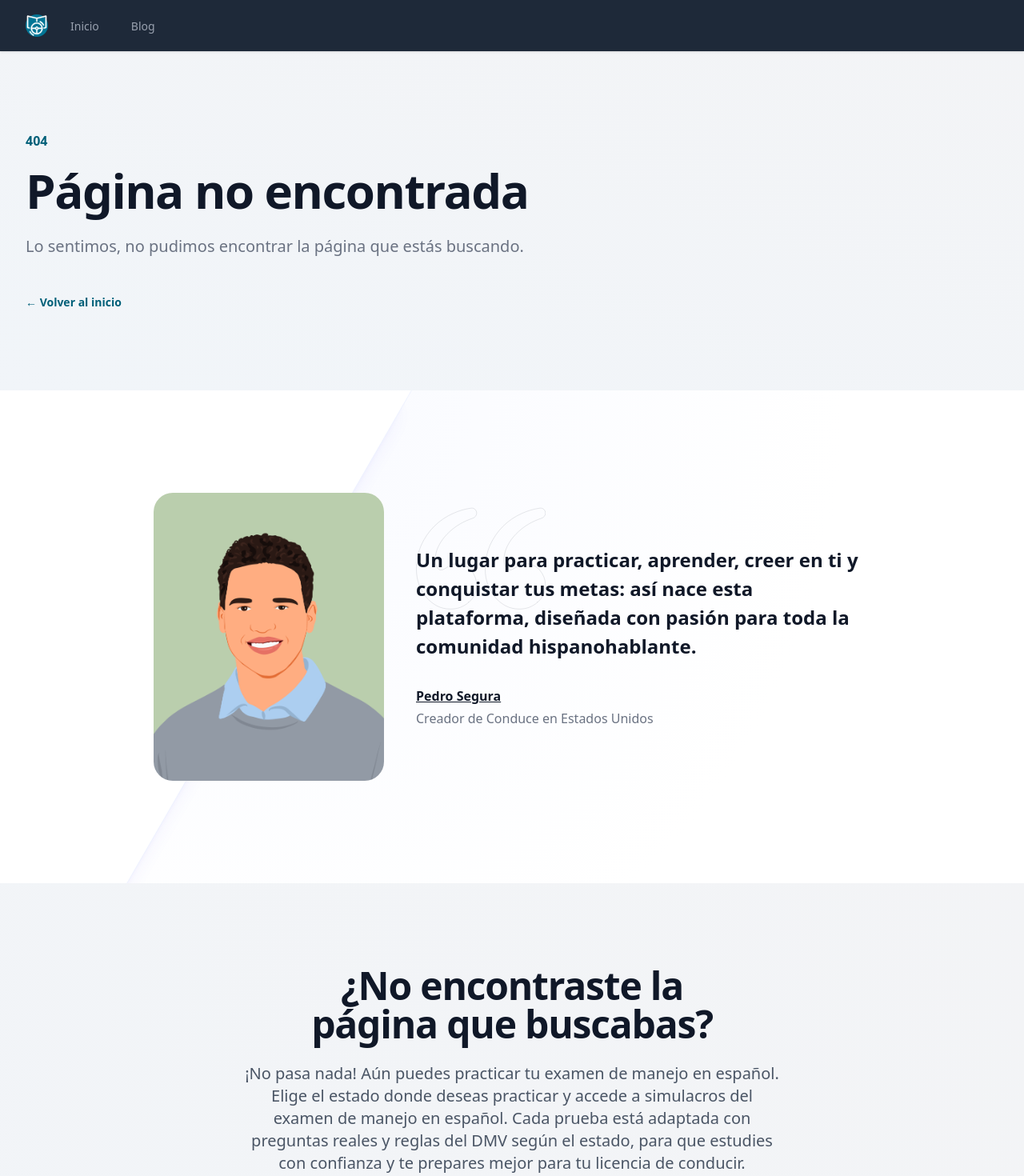
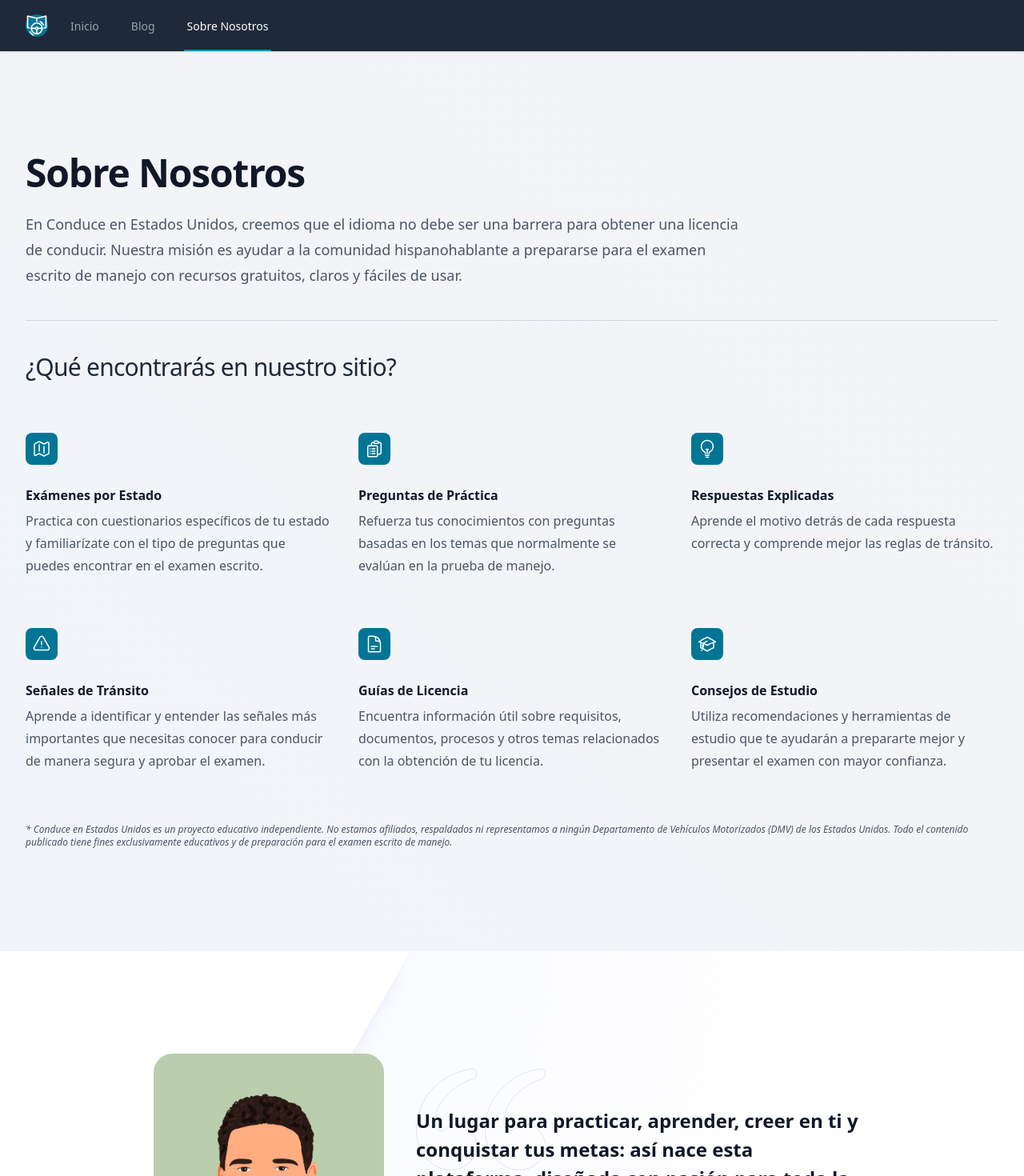
Before and after one commit to psegurap/us-driving-practice-test, a Next.js app: page /sobre-nosotros in a window 1280 px wide. Before the commit this address had no page. Shown: the top 1470 px of the page at 80% size. Built offline with nearby package versions, Linux system fonts and the light colour scheme.

Commit message:
add about us page

```diff
--- a/src/app/page.tsx
+++ b/src/app/page.tsx
@@ -113,25 +113,25 @@ function FeatureSection() {
         icon: React.FC<React.SVGProps<SVGSVGElement>>;
     }[] = [
         {
-            name: "Preguntas inteligentes",
+            name: "Preguntas Inteligentes",
             description:
                 "Las preguntas del simulador del examen de manejo en español se crean con inteligencia artificial, lo que garantiza variedad, realismo y una práctica muy similar al examen teórico oficial del DMV en Estados Unidos.",
             icon: SparklesIcon,
         },
         {
-            name: "Práctica ilimitada",
+            name: "Práctica Ilimitada",
             description:
                 "Practica todas las veces que necesites, sin límites de intentos. Refuerza tu conocimiento de las reglas de tráfico y señales de tránsito con cada simulacro, y aumenta tu confianza antes de presentar el examen de manejo real.",
             icon: LockOpenIcon,
         },
         {
-            name: "Preguntas flexibles",
+            name: "Preguntas Flexibles",
             description:
                 "Elige la cantidad de preguntas y ajusta la dificultad del examen para practicar según tu nivel. Este sistema flexible te permite avanzar paso a paso y mejorar tu desempeño hasta dominar el examen de conducir en español.",
             icon: AdjustmentsHorizontalIcon,
         },
         {
-            name: "100% en español",
+            name: "100% en Español",
             description:
                 "Todo el material está disponible completamente en español, con explicaciones claras y vocabulario adaptado para hispanohablantes. Aprende sin barreras de idioma y comprende cada pregunta del examen de manejo en Estados Unidos.",
             icon: LanguageIcon,
--- a/src/app/sitemap.ts
+++ b/src/app/sitemap.ts
@@ -28,7 +28,7 @@ Object.entries(states).map(([slug, state]) => {
   estados.push({
     url: `${BASE_URL}/estado/${slug}`,
     lastModified: new Date(),
-    changeFrequency: "weekly",
+    changeFrequency: "monthly",
     priority: 0.8,
   });
   estados.push({
@@ -60,6 +60,12 @@ export default function sitemap(): MetadataRoute.Sitemap {
       changeFrequency: "monthly",
       priority: 0.3,
     },
+    {
+      url: BASE_URL + "/sobre-nosotros",
+      lastModified: new Date(),
+      changeFrequency: "monthly",
+      priority: 0.3,
+    },
     ...articles_urls,
     ...estados,
     {
--- /dev/null
+++ b/src/app/sobre-nosotros/page.tsx
@@ -0,0 +1,149 @@
+import type { Metadata } from "next";
+import StatesList from "@/components/StatesList";
+import {
+  MapIcon,
+  ClipboardDocumentListIcon,
+  LightBulbIcon,
+  ExclamationTriangleIcon,
+  DocumentTextIcon,
+  AcademicCapIcon,
+} from "@heroicons/react/24/outline";
+import PedroQuote from "@/components/PedroQuote";
+
+export const metadata: Metadata = {
+  title: "Sobre Nosotros",
+  description:
+    "Explora guías, consejos y recursos en español para prepararte para el examen de manejo del DMV. Aprende las reglas de tránsito, estudia las señales y descubre cómo obtener tu licencia de conducir.",
+};
+
+export default function Page() {
+  return (
+    <>
+      <div className="py-15 sm:py-32 bg-gradient-to-tr from-slate-100 to-gray-100 dark:from-gray-700 dark:to-gray-700">
+        <div className="mx-auto max-w-7xl px-6 lg:px-8">
+          <div className="">
+            <div className="mx-auto max-w-4xl lg:mx-0">
+              <h2 className="text-4xl font-semibold tracking-tight text-pretty text-gray-900 sm:text-5xl dark:text-white">
+                Sobre Nosotros
+              </h2>
+              <p className="mt-6 text-lg/8 text-gray-600 dark:text-gray-300">
+                En <span className="font-medium">Conduce en Estados Unidos</span>, creemos que el
+                idioma no debe ser una barrera para obtener una licencia de
+                conducir. Nuestra misión es ayudar a la comunidad
+                hispanohablante a prepararse para el examen escrito de manejo
+                con recursos gratuitos, claros y fáciles de usar.
+              </p>
+            </div>
+            <hr className="my-10 text-gray-300" />
+            <h3 className="text-3xl font-medium tracking-tight text-gray-800 text-pretty dark:text-gray-300">
+              ¿Qué encontrarás en nuestro sitio?
+            </h3>
+          </div>
+          <Featured />
+          <p className="mt-16 text-xs text-gray-600 text-pretty dark:text-gray-300 italic">
+            * Conduce en Estados Unidos es un proyecto educativo independiente.
+            No estamos afiliados, respaldados ni representamos a ningún
+            Departamento de Vehículos Motorizados (DMV) de los Estados Unidos.
+            Todo el contenido publicado tiene fines exclusivamente educativos y
+            de preparación para el examen escrito de manejo.
+          </p>
+        </div>
+      </div>
+      <PedroQuote />
+
+      <StatesAvailableList />
+    </>
+  );
+}
+
+function Featured() {
+  const features: {
+    title: string;
+    description: string;
+    icon: React.FC<React.SVGProps<SVGSVGElement>>;
+  }[] = [
+    {
+      title: "Exámenes por Estado",
+      description:
+        "Practica con cuestionarios específicos de tu estado y familiarízate con el tipo de preguntas que puedes encontrar en el examen escrito.",
+      icon: MapIcon,
+    },
+    {
+      title: "Preguntas de Práctica",
+      description:
+        "Refuerza tus conocimientos con preguntas basadas en los temas que normalmente se evalúan en la prueba de manejo.",
+      icon: ClipboardDocumentListIcon,
+    },
+    {
+      title: "Respuestas Explicadas",
+      description:
+        "Aprende el motivo detrás de cada respuesta correcta y comprende mejor las reglas de tránsito.",
+      icon: LightBulbIcon,
+    },
+    {
+      title: "Señales de Tránsito",
+      description:
+        "Aprende a identificar y entender las señales más importantes que necesitas conocer para conducir de manera segura y aprobar el examen.",
+      icon: ExclamationTriangleIcon,
+    },
+    {
+      title: "Guías de Licencia",
+      description:
+        "Encuentra información útil sobre requisitos, documentos, procesos y otros temas relacionados con la obtención de tu licencia.",
+      icon: DocumentTextIcon,
+    },
+    {
+      title: "Consejos de Estudio",
+      description:
+        "Utiliza recomendaciones y herramientas de estudio que te ayudarán a prepararte mejor y presentar el examen con mayor confianza.",
+      icon: AcademicCapIcon,
+    },
+  ];
+
+  return (
+    <div className="mx-auto mt-16 max-w-2xl  lg:max-w-none">
+      <dl className="grid max-w-xl grid-cols-1 gap-x-8 gap-y-16 lg:max-w-none lg:grid-cols-3">
+        {features.map((feature, index) => (
+          <div key={index} className="flex flex-col">
+            <dt className="text-base/7 font-semibold text-gray-900 dark:text-white">
+              <div className="mb-6 flex size-10 items-center justify-center rounded-lg bg-cyan-700 dark:bg-cyan-500">
+                <feature.icon
+                  aria-hidden="true"
+                  className="size-6 text-white"
+                />
+              </div>
+              {feature.title}
+            </dt>
+            <dd className="mt-1 flex flex-auto flex-col text-base/7 text-gray-600 dark:text-gray-400">
+              <p className="flex-auto">{feature.description}</p>
+            </dd>
+          </div>
+        ))}
+      </dl>
+    </div>
+  );
+}
+
+function StatesAvailableList() {
+  return (
+    <div
+      id="seleccionar-estado"
+      className="bg-gradient-to-tr from-slate-100 to-gray-100 dark:from-gray-700 dark:to-gray-700"
+    >
+      <div className="mx-auto max-w-7xl px-6 lg:px-8 py-12 sm:py-24">
+        <div className="mx-auto max-w-4xl text-center">
+          <h2 className="mt-2 text-4xl font-semibold tracking-tight text-balance text-gray-900 sm:text-5xl dark:text-white">
+            ¿Listo para comenzar a practicar?
+          </h2>
+        </div>
+        <p className="mx-auto mt-6 max-w-2xl text-center text-lg/8 text-pretty text-gray-600 sm:text-xl dark:text-gray-400">
+          Selecciona el estado donde quieres obtener tu licencia de conducir y
+          accede a pruebas del DMV en español. Cada simulacro está adaptado con
+          preguntas reales y reglas específicas de cada estado para que
+          practiques con total confianza.
+        </p>
+        <StatesList />
+      </div>
+    </div>
+  );
+}
--- a/src/components/Footer.tsx
+++ b/src/components/Footer.tsx
@@ -7,6 +7,7 @@ type NavigationType = { name: string; href: string; _blank: boolean };
 const navigation: NavigationType[] = [
     { name: "Inicio", href: "/", _blank: false },
     { name: "Blog", href: "/blog", _blank: false },
+    { name: "Sobre Nosotros", href: "/sobre-nosotros", _blank: false },
     { name: "Política de Privacidad", href: "/privacidad", _blank: false },
     { name: "Github", href: "https://psegurap.github.io/", _blank: true },
 ];
--- a/src/components/PageNavigation.tsx
+++ b/src/components/PageNavigation.tsx
@@ -19,6 +19,11 @@ export default function PageNavigation() {
       name: "Blog",
       href: "/blog",
       current: usePathname() == "/blog",
+    },
+    {
+      name: "Sobre Nosotros",
+      href: "/sobre-nosotros",
+      current: usePathname() == "/sobre-nosotros",
     }
   ];
 
```
